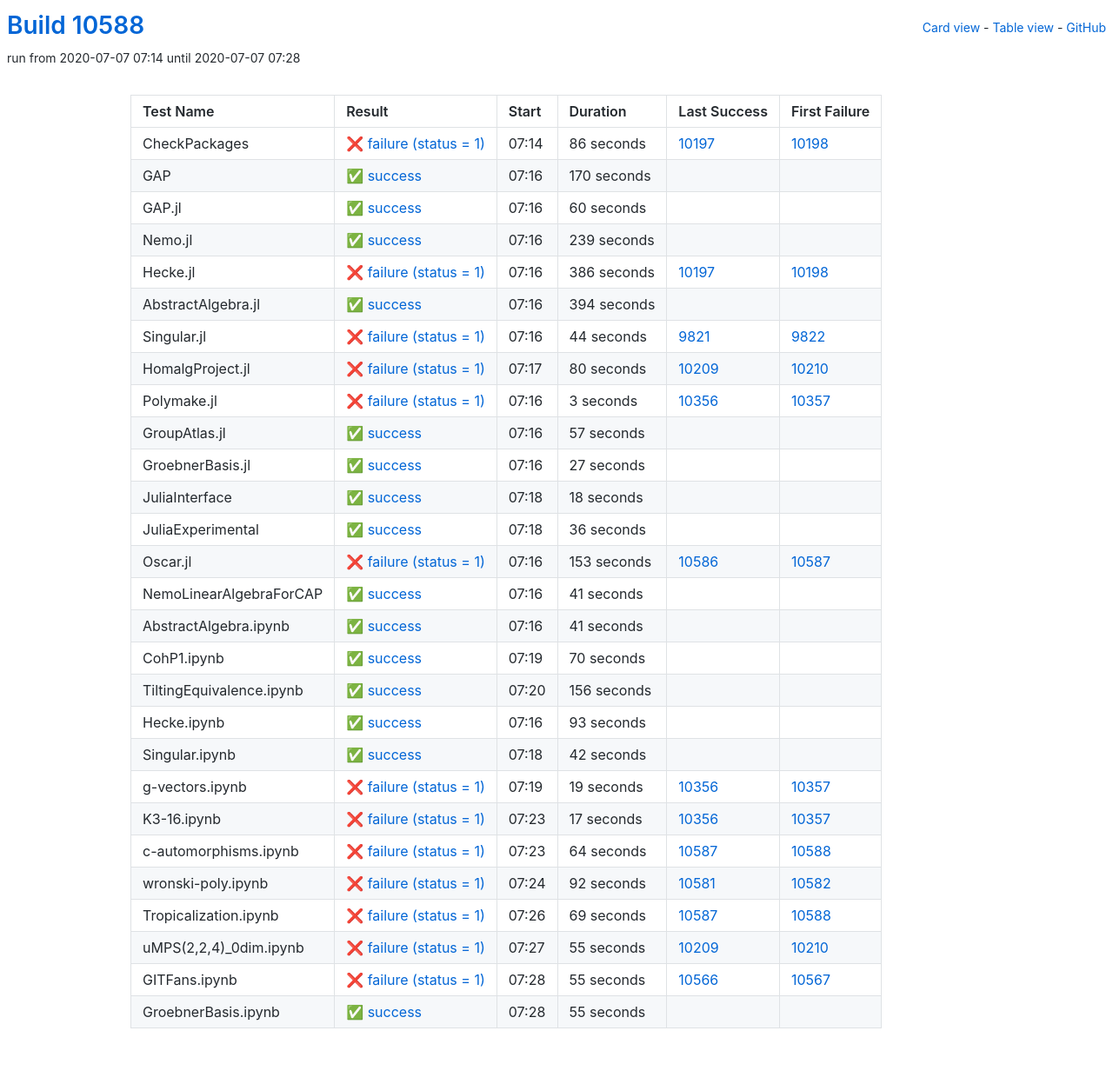
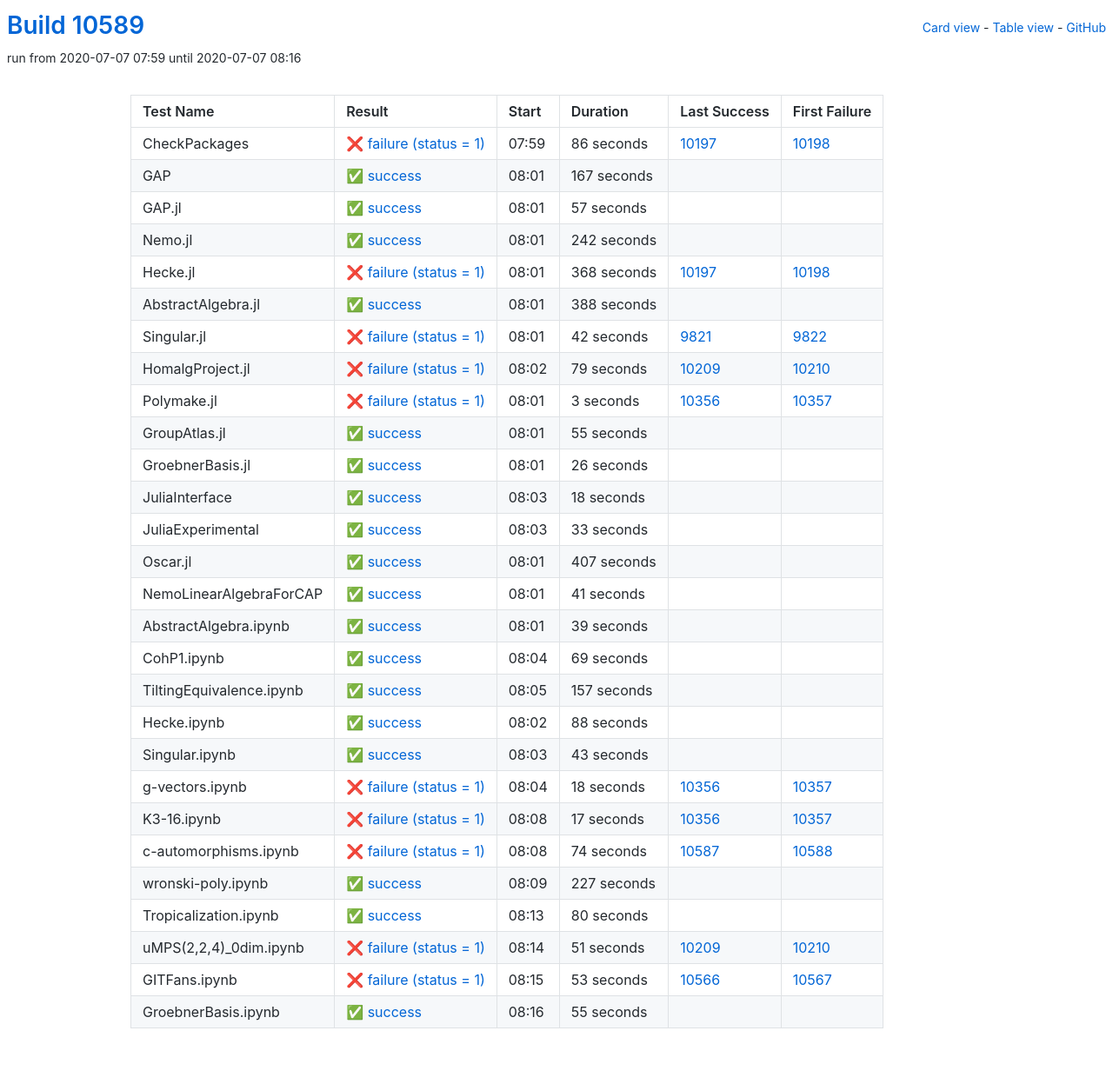
Before and after one commit to oscar-system/oscar-ci-status, a Jekyll site: the page built from table.html, in a window 1280 px wide. Shown: the whole page at 87% size. Built offline with Jekyll 4.4.1, drawn with Linux system fonts in a browser that asks for light colours.

Commit message:
Build #10589

```diff
--- a/_data/ci.yml
+++ b/_data/ci.yml
@@ -1,6 +1,6 @@
 ---
-build: 10588
-build_url: https://oscarci.mathematik.uni-kl.de/job/oscar/10588/
+build: 10589
+build_url: https://oscarci.mathematik.uni-kl.de/job/oscar/10589/
 job: oscar
 organization: oscar-system
 repo: oscar-ci-status
@@ -8,8 +8,8 @@
 tests:
 - name: CheckPackages
   id: checkpackages
-  log: https://oscarci.mathematik.uni-kl.de/job/oscar/10588/artifact/logs/build-10588/CheckPackages.log
-  start: 2020-07-07 07:14
+  log: https://oscarci.mathematik.uni-kl.de/job/oscar/10589/artifact/logs/build-10589/CheckPackages.log
+  start: 2020-07-07 07:59
   success: false
   exitcode: 1
   status: failure
@@ -20,92 +20,92 @@
   first_failure_url: https://oscarci.mathematik.uni-kl.de/job/oscar/10198/
 - name: GAP
   id: gap
-  log: https://oscarci.mathematik.uni-kl.de/job/oscar/10588/artifact/logs/build-10588/GAP.log
-  start: 2020-07-07 07:16
+  log: https://oscarci.mathematik.uni-kl.de/job/oscar/10589/artifact/logs/build-10589/GAP.log
+  start: 2020-07-07 08:01
   success: true
   exitcode: 0
   status: success
-  duration: 170
+  duration: 167
   last_success: false
   last_success_url:
   first_failure: false
   first_failure_url:
 - name: GAP.jl
   id: gap-jl
-  log: https://oscarci.mathematik.uni-kl.de/job/oscar/10588/artifact/logs/build-10588/GAP.jl.log
-  start: 2020-07-07 07:16
+  log: https://oscarci.mathematik.uni-kl.de/job/oscar/10589/artifact/logs/build-10589/GAP.jl.log
+  start: 2020-07-07 08:01
   success: true
   exitcode: 0
   status: success
-  duration: 60
+  duration: 57
   last_success: false
   last_success_url:
   first_failure: false
   first_failure_url:
 - name: Nemo.jl
   id: nemo-jl
-  log: https://oscarci.mathematik.uni-kl.de/job/oscar/10588/artifact/logs/build-10588/Nemo.jl.log
-  start: 2020-07-07 07:16
+  log: https://oscarci.mathematik.uni-kl.de/job/oscar/10589/artifact/logs/build-10589/Nemo.jl.log
+  start: 2020-07-07 08:01
   success: true
   exitcode: 0
   status: success
-  duration: 239
+  duration: 242
   last_success: false
   last_success_url:
   first_failure: false
   first_failure_url:
 - name: Hecke.jl
   id: hecke-jl
-  log: https://oscarci.mathematik.uni-kl.de/job/oscar/10588/artifact/logs/build-10588/Hecke.jl.log
-  start: 2020-07-07 07:16
+  log: https://oscarci.mathematik.uni-kl.de/job/oscar/10589/artifact/logs/build-10589/Hecke.jl.log
+  start: 2020-07-07 08:01
   success: false
   exitcode: 1
   status: failure
-  duration: 386
+  duration: 368
   last_success: 10197
   last_success_url: https://oscarci.mathematik.uni-kl.de/job/oscar/10197/
   first_failure: 10198
   first_failure_url: https://oscarci.mathematik.uni-kl.de/job/oscar/10198/
 - name: AbstractAlgebra.jl
   id: abstractalgebra-jl
-  log: https://oscarci.mathematik.uni-kl.de/job/oscar/10588/artifact/logs/build-10588/AbstractAlgebra.jl.log
-  start: 2020-07-07 07:16
+  log: https://oscarci.mathematik.uni-kl.de/job/oscar/10589/artifact/logs/build-10589/AbstractAlgebra.jl.log
+  start: 2020-07-07 08:01
   success: true
   exitcode: 0
   status: success
-  duration: 394
+  duration: 388
   last_success: false
   last_success_url:
   first_failure: false
   first_failure_url:
 - name: Singular.jl
   id: singular-jl
-  log: https://oscarci.mathematik.uni-kl.de/job/oscar/10588/artifact/logs/build-10588/Singular.jl.log
-  start: 2020-07-07 07:16
+  log: https://oscarci.mathematik.uni-kl.de/job/oscar/10589/artifact/logs/build-10589/Singular.jl.log
+  start: 2020-07-07 08:01
   success: false
   exitcode: 1
   status: failure
-  duration: 44
+  duration: 42
   last_success: 9821
   last_success_url: https://oscarci.mathematik.uni-kl.de/job/oscar/9821/
   first_failure: 9822
   first_failure_url: https://oscarci.mathematik.uni-kl.de/job/oscar/9822/
 - name: HomalgProject.jl
   id: homalgproject-jl
-  log: https://oscarci.mathematik.uni-kl.de/job/oscar/10588/artifact/logs/build-10588/HomalgProject.jl.log
-  start: 2020-07-07 07:17
+  log: https://oscarci.mathematik.uni-kl.de/job/oscar/10589/artifact/logs/build-10589/HomalgProject.jl.log
+  start: 2020-07-07 08:02
   success: false
   exitcode: 1
   status: failure
-  duration: 80
+  duration: 79
   last_success: 10209
   last_success_url: https://oscarci.mathematik.uni-kl.de/job/oscar/10209/
   first_failure: 10210
   first_failure_url: https://oscarci.mathematik.uni-kl.de/job/oscar/10210/
 - name: Polymake.jl
   id: polymake-jl
-  log: https://oscarci.mathematik.uni-kl.de/job/oscar/10588/artifact/logs/build-10588/Polymake.jl.log
-  start: 2020-07-07 07:16
+  log: https://oscarci.mathematik.uni-kl.de/job/oscar/10589/artifact/logs/build-10589/Polymake.jl.log
+  start: 2020-07-07 08:01
   success: false
   exitcode: 1
   status: failure
@@ -116,32 +116,32 @@
   first_failure_url: https://oscarci.mathematik.uni-kl.de/job/oscar/10357/
 - name: GroupAtlas.jl
   id: groupatlas-jl
-  log: https://oscarci.mathematik.uni-kl.de/job/oscar/10588/artifact/logs/build-10588/GroupAtlas.jl.log
-  start: 2020-07-07 07:16
+  log: https://oscarci.mathematik.uni-kl.de/job/oscar/10589/artifact/logs/build-10589/GroupAtlas.jl.log
+  start: 2020-07-07 08:01
   success: true
   exitcode: 0
   status: success
-  duration: 57
+  duration: 55
   last_success: false
   last_success_url:
   first_failure: false
   first_failure_url:
 - name: GroebnerBasis.jl
   id: groebnerbasis-jl
-  log: https://oscarci.mathematik.uni-kl.de/job/oscar/10588/artifact/logs/build-10588/GroebnerBasis.jl.log
-  start: 2020-07-07 07:16
+  log: https://oscarci.mathematik.uni-kl.de/job/oscar/10589/artifact/logs/build-10589/GroebnerBasis.jl.log
+  start: 2020-07-07 08:01
   success: true
   exitcode: 0
   status: success
-  duration: 27
+  duration: 26
   last_success: false
   last_success_url:
   first_failure: false
   first_failure_url:
 - name: JuliaInterface
   id: juliainterface
-  log: https://oscarci.mathematik.uni-kl.de/job/oscar/10588/artifact/logs/build-10588/JuliaInterface.log
-  start: 2020-07-07 07:18
+  log: https://oscarci.mathematik.uni-kl.de/job/oscar/10589/artifact/logs/build-10589/JuliaInterface.log
+  start: 2020-07-07 08:03
   success: true
   exitcode: 0
   status: success
@@ -152,32 +152,32 @@
   first_failure_url:
 - name: JuliaExperimental
   id: juliaexperimental
-  log: https://oscarci.mathematik.uni-kl.de/job/oscar/10588/artifact/logs/build-10588/JuliaExperimental.log
-  start: 2020-07-07 07:18
+  log: https://oscarci.mathematik.uni-kl.de/job/oscar/10589/artifact/logs/build-10589/JuliaExperimental.log
+  start: 2020-07-07 08:03
   success: true
   exitcode: 0
   status: success
-  duration: 36
+  duration: 33
   last_success: false
   last_success_url:
   first_failure: false
   first_failure_url:
 - name: Oscar.jl
   id: oscar-jl
-  log: https://oscarci.mathematik.uni-kl.de/job/oscar/10588/artifact/logs/build-10588/Oscar.jl.log
-  start: 2020-07-07 07:16
-  success: false
-  exitcode: 1
-  status: failure
-  duration: 153
-  last_success: 10586
-  last_success_url: https://oscarci.mathematik.uni-kl.de/job/oscar/10586/
-  first_failure: 10587
-  first_failure_url: https://oscarci.mathematik.uni-kl.de/job/oscar/10587/
+  log: https://oscarci.mathematik.uni-kl.de/job/oscar/10589/artifact/logs/build-10589/Oscar.jl.log
+  start: 2020-07-07 08:01
+  success: true
+  exitcode: 0
+  status: success
+  duration: 407
+  last_success: false
+  last_success_url:
+  first_failure: false
+  first_failure_url:
 - name: NemoLinearAlgebraForCAP
   id: nemolinearalgebraforcap
-  log: https://oscarci.mathematik.uni-kl.de/job/oscar/10588/artifact/logs/build-10588/NemoLinearAlgebraForCAP.log
-  start: 2020-07-07 07:16
+  log: https://oscarci.mathematik.uni-kl.de/job/oscar/10589/artifact/logs/build-10589/NemoLinearAlgebraForCAP.log
+  start: 2020-07-07 08:01
   success: true
   exitcode: 0
   status: success
@@ -188,80 +188,80 @@
   first_failure_url:
 - name: AbstractAlgebra.ipynb
   id: abstractalgebra-ipynb
-  log: https://oscarci.mathematik.uni-kl.de/job/oscar/10588/artifact/logs/build-10588/AbstractAlgebra.ipynb.log
-  start: 2020-07-07 07:16
+  log: https://oscarci.mathematik.uni-kl.de/job/oscar/10589/artifact/logs/build-10589/AbstractAlgebra.ipynb.log
+  start: 2020-07-07 08:01
   success: true
   exitcode: 0
   status: success
-  duration: 41
+  duration: 39
   last_success: false
   last_success_url:
   first_failure: false
   first_failure_url:
 - name: CohP1.ipynb
   id: cohp1-ipynb
-  log: https://oscarci.mathematik.uni-kl.de/job/oscar/10588/artifact/logs/build-10588/CohP1.ipynb.log
-  start: 2020-07-07 07:19
+  log: https://oscarci.mathematik.uni-kl.de/job/oscar/10589/artifact/logs/build-10589/CohP1.ipynb.log
+  start: 2020-07-07 08:04
   success: true
   exitcode: 0
   status: success
-  duration: 70
+  duration: 69
   last_success: false
   last_success_url:
   first_failure: false
   first_failure_url:
 - name: TiltingEquivalence.ipynb
   id: tiltingequivalence-ipynb
-  log: https://oscarci.mathematik.uni-kl.de/job/oscar/10588/artifact/logs/build-10588/TiltingEquivalence.ipynb.log
-  start: 2020-07-07 07:20
+  log: https://oscarci.mathematik.uni-kl.de/job/oscar/10589/artifact/logs/build-10589/TiltingEquivalence.ipynb.log
+  start: 2020-07-07 08:05
   success: true
   exitcode: 0
   status: success
-  duration: 156
+  duration: 157
   last_success: false
   last_success_url:
   first_failure: false
   first_failure_url:
 - name: Hecke.ipynb
   id: hecke-ipynb
-  log: https://oscarci.mathematik.uni-kl.de/job/oscar/10588/artifact/logs/build-10588/Hecke.ipynb.log
-  start: 2020-07-07 07:16
+  log: https://oscarci.mathematik.uni-kl.de/job/oscar/10589/artifact/logs/build-10589/Hecke.ipynb.log
+  start: 2020-07-07 08:02
   success: true
   exitcode: 0
   status: success
-  duration: 93
+  duration: 88
   last_success: false
   last_success_url:
   first_failure: false
   first_failure_url:
 - name: Singular.ipynb
   id: singular-ipynb
-  log: https://oscarci.mathematik.uni-kl.de/job/oscar/10588/artifact/logs/build-10588/Singular.ipynb.log
-  start: 2020-07-07 07:18
+  log: https://oscarci.mathematik.uni-kl.de/job/oscar/10589/artifact/logs/build-10589/Singular.ipynb.log
+  start: 2020-07-07 08:03
   success: true
   exitcode: 0
   status: success
-  duration: 42
+  duration: 43
   last_success: false
   last_success_url:
   first_failure: false
   first_failure_url:
 - name: g-vectors.ipynb
   id: g-vectors-ipynb
-  log: https://oscarci.mathematik.uni-kl.de/job/oscar/10588/artifact/logs/build-10588/g-vectors.ipynb.log
-  start: 2020-07-07 07:19
+  log: https://oscarci.mathematik.uni-kl.de/job/oscar/10589/artifact/logs/build-10589/g-vectors.ipynb.log
+  start: 2020-07-07 08:04
   success: false
   exitcode: 1
   status: failure
-  duration: 19
+  duration: 18
   last_success: 10356
   last_success_url: https://oscarci.mathematik.uni-kl.de/job/oscar/10356/
   first_failure: 10357
   first_failure_url: https://oscarci.mathematik.uni-kl.de/job/oscar/10357/
 - name: K3-16.ipynb
   id: k3-16-ipynb
-  log: https://oscarci.mathematik.uni-kl.de/job/oscar/10588/artifact/logs/build-10588/K3-16.ipynb.log
-  start: 2020-07-07 07:23
+  log: https://oscarci.mathematik.uni-kl.de/job/oscar/10589/artifact/logs/build-10589/K3-16.ipynb.log
+  start: 2020-07-07 08:08
   success: false
   exitcode: 1
   status: failure
@@ -272,68 +272,68 @@
   first_failure_url: https://oscarci.mathematik.uni-kl.de/job/oscar/10357/
 - name: c-automorphisms.ipynb
   id: c-automorphisms-ipynb
-  log: https://oscarci.mathematik.uni-kl.de/job/oscar/10588/artifact/logs/build-10588/c-automorphisms.ipynb.log
-  start: 2020-07-07 07:23
+  log: https://oscarci.mathematik.uni-kl.de/job/oscar/10589/artifact/logs/build-10589/c-automorphisms.ipynb.log
+  start: 2020-07-07 08:08
   success: false
   exitcode: 1
   status: failure
-  duration: 64
+  duration: 74
   last_success: 10587
   last_success_url: https://oscarci.mathematik.uni-kl.de/job/oscar/10587/
   first_failure: 10588
   first_failure_url: https://oscarci.mathematik.uni-kl.de/job/oscar/10588/
 - name: wronski-poly.ipynb
   id: wronski-poly-ipynb
-  log: https://oscarci.mathematik.uni-kl.de/job/oscar/10588/artifact/logs/build-10588/wronski-poly.ipynb.log
-  start: 2020-07-07 07:24
+  log: https://oscarci.mathematik.uni-kl.de/job/oscar/10589/artifact/logs/build-10589/wronski-poly.ipynb.log
+  start: 2020-07-07 08:09
+  success: true
+  exitcode: 0
+  status: success
+  duration: 227
+  last_success: false
+  last_success_url:
+  first_failure: false
+  first_failure_url:
+- name: Tropicalization.ipynb
+  id: tropicalization-ipynb
+  log: https://oscarci.mathematik.uni-kl.de/job/oscar/10589/artifact/logs/build-10589/Tropicalization.ipynb.log
+  start: 2020-07-07 08:13
+  success: true
+  exitcode: 0
+  status: success
+  duration: 80
+  last_success: false
+  last_success_url:
+  first_failure: false
+  first_failure_url:
+- name: uMPS(2,2,4)_0dim.ipynb
+  id: umps-2-2-4-0dim-ipynb
+  log: https://oscarci.mathematik.uni-kl.de/job/oscar/10589/artifact/logs/build-10589/uMPS-2-2-4-_0dim.ipynb.log
+  start: 2020-07-07 08:14
   success: false
   exitcode: 1
   status: failure
-  duration: 92
-  last_success: 10581
-  last_success_url: https://oscarci.mathematik.uni-kl.de/job/oscar/10581/
-  first_failure: 10582
-  first_failure_url: https://oscarci.mathematik.uni-kl.de/job/oscar/10582/
-- name: Tropicalization.ipynb
-  id: tropicalization-ipynb
-  log: https://oscarci.mathematik.uni-kl.de/job/oscar/10588/artifact/logs/build-10588/Tropicalization.ipynb.log
-  start: 2020-07-07 07:26
-  success: false
-  exitcode: 1
-  status: failure
-  duration: 69
-  last_success: 10587
-  last_success_url: https://oscarci.mathematik.uni-kl.de/job/oscar/10587/
-  first_failure: 10588
-  first_failure_url: https://oscarci.mathematik.uni-kl.de/job/oscar/10588/
-- name: uMPS(2,2,4)_0dim.ipynb
-  id: umps-2-2-4-0dim-ipynb
-  log: https://oscarci.mathematik.uni-kl.de/job/oscar/10588/artifact/logs/build-10588/uMPS-2-2-4-_0dim.ipynb.log
-  start: 2020-07-07 07:27
-  success: false
-  exitcode: 1
-  status: failure
-  duration: 55
+  duration: 51
   last_success: 10209
   last_success_url: https://oscarci.mathematik.uni-kl.de/job/oscar/10209/
   first_failure: 10210
   first_failure_url: https://oscarci.mathematik.uni-kl.de/job/oscar/10210/
 - name: GITFans.ipynb
   id: gitfans-ipynb
-  log: https://oscarci.mathematik.uni-kl.de/job/oscar/10588/artifact/logs/build-10588/GITFans.ipynb.log
-  start: 2020-07-07 07:28
+  log: https://oscarci.mathematik.uni-kl.de/job/oscar/10589/artifact/logs/build-10589/GITFans.ipynb.log
+  start: 2020-07-07 08:15
   success: false
   exitcode: 1
   status: failure
-  duration: 55
+  duration: 53
   last_success: 10566
   last_success_url: https://oscarci.mathematik.uni-kl.de/job/oscar/10566/
   first_failure: 10567
   first_failure_url: https://oscarci.mathematik.uni-kl.de/job/oscar/10567/
 - name: GroebnerBasis.ipynb
   id: groebnerbasis-ipynb
-  log: https://oscarci.mathematik.uni-kl.de/job/oscar/10588/artifact/logs/build-10588/GroebnerBasis.ipynb.log
-  start: 2020-07-07 07:28
+  log: https://oscarci.mathematik.uni-kl.de/job/oscar/10589/artifact/logs/build-10589/GroebnerBasis.ipynb.log
+  start: 2020-07-07 08:16
   success: true
   exitcode: 0
   status: success
```
Also changed, not shown: README.md.
